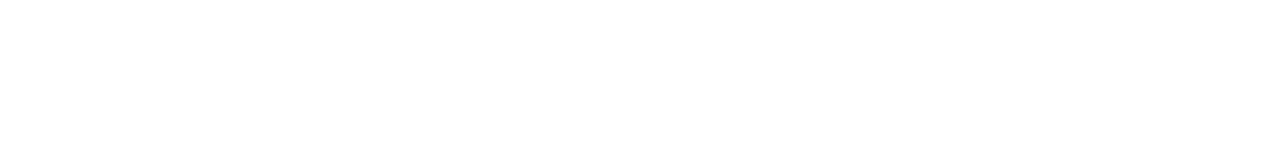
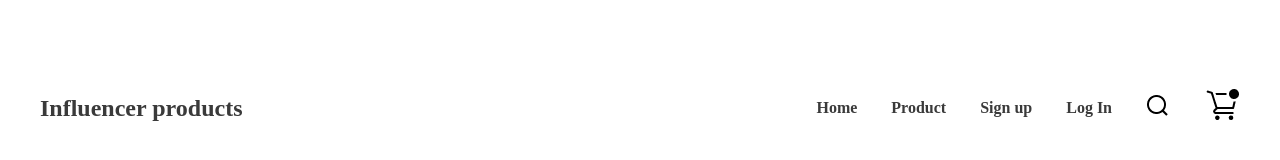
Before and after one commit to Saifur-007/Influencer-products, a plain HTML site: page index.html in a window 1280 px wide. Drawn offline with Linux system fonts and the light colour scheme.

Commit message:
Nav Manu Done

```diff
--- a/index.html
+++ b/index.html
@@ -3,9 +3,22 @@
 <head>
     <meta charset="UTF-8">
     <meta name="viewport" content="width=device-width, initial-scale=1.0">
-    <title>Document</title>
+    <link rel="stylesheet" href="style.css">
+    <title>Influencer products</title>
 </head>
 <body>
-
+    <header class="header">
+        <nav class="nav_section">
+            <span class="logo">Influencer products</span>
+            <ul class="nev_menu">
+                <li class="nev_link"><a href="#" target="_blank">Home</a></li>
+                <li class="nev_link"><a href="#" target="_blank">Product</a></li>
+                <li class="nev_link"><a href="#" target="_blank">Sign up</a></li>
+                <li class="nev_link"><a href="#" target="_blank">Log In</a></li>
+                <li class="nev_link"><img class="search_icon" src="./icons/icons_search.png" alt="search_icon"></li>
+                <li class="nev_link"><img class="shopping_cart_icon" src="./icons/shopping-cart.png" alt="shopping_cart_icon"></li>
+            </ul>
+        </nav>
+    </header>
 </body>
 </html>
--- /dev/null
+++ b/style.css
@@ -0,0 +1,58 @@
+/* Website Font */
+
+@import url('https://fonts.googleapis.com/css2?family=Poppins:ital,wght@0,100;0,200;0,300;0,400;0,500;0,600;0,700;0,800;0,900;1,100;1,200;1,300;1,400;1,500;1,600;1,700;1,800;1,900&display=swap');
+
+/* Website Full Body */
+
+*{
+    margin: 0;
+    padding: 0;
+}
+
+.header{
+    display: block;
+}
+/* Nav Menu */
+
+.nav_section{
+    margin: 0 auto;
+    padding-top: 88px;
+    width: 1200px;
+    display: flex;
+    align-items: center;
+    justify-content: space-between;
+}
+
+/* Logo Font */
+
+.logo{
+    width: 243px;
+    color: #3A3A3A;
+    font-feature-settings: 'liga' off, 'clig' off;
+    font-size: 24px;
+    font-style: normal;
+    font-weight: 700;
+    line-height: normal;
+}
+
+
+/* Nev Links */
+
+.nev_menu{
+    display: flex;
+    justify-content: center;
+    align-items: center;
+    gap: 34px;
+}
+.nev_link{
+    list-style-type: none;
+}
+.nev_link a{
+    text-decoration: none;
+    color: #3A3A3A;
+    font-feature-settings: 'liga' off, 'clig' off;
+    font-size: 16px;
+    font-style: normal;
+    font-weight: 600;
+    line-height: normal;
+}
```
Also changed, not shown: icons/icons_search.png (added), icons/shopping-cart.png (added).
